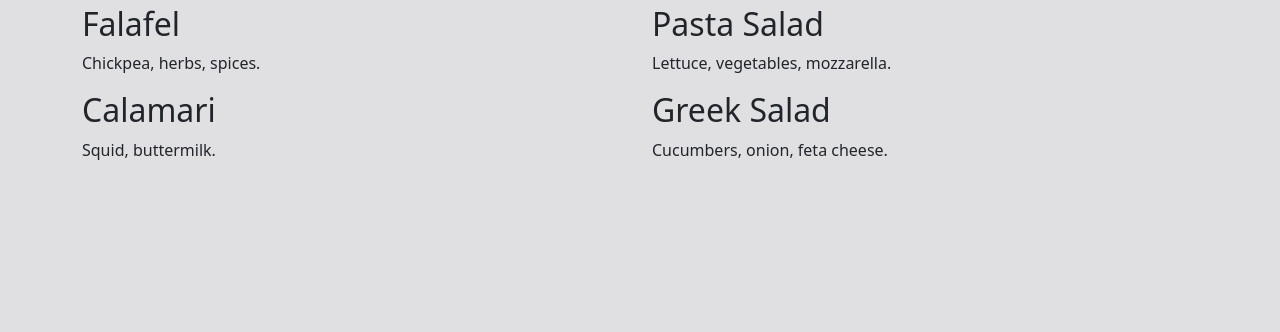
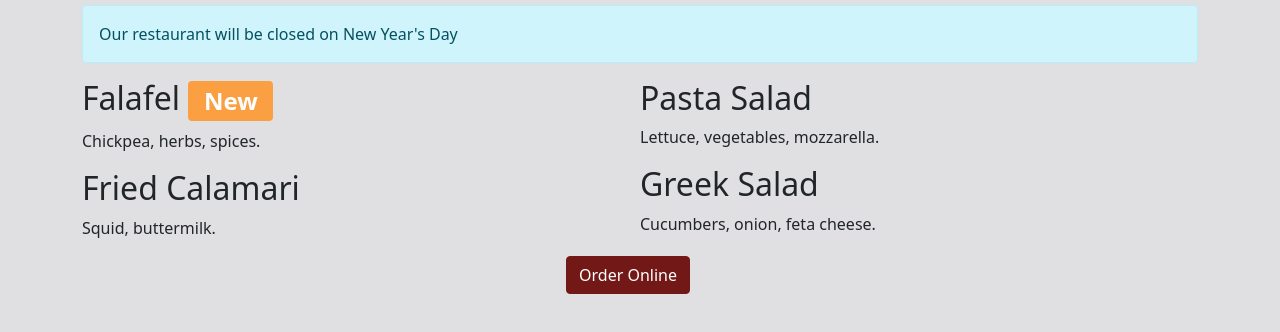
Before and after one commit to Ifouzezi/Meta-frontend, a plain HTML site: page project-4/index.html in a window 1280 px wide. Shown: the part 266-598 px from the top of the page. Drawn offline with Linux system fonts and the light colour scheme.

Commit message:
Adding Bootstrap components to a webpage.

```diff
--- a/project-4/index.html
+++ b/project-4/index.html
@@ -5,12 +5,11 @@
     <link href="bootstrap.min.css" rel="stylesheet">
 </head>
 <body>
-    <script src="bootstrap.bundle.min.js"></script>
     <div class="container">
         <div class="row">
             <div class="col-12">
                 <div class="text-center">
-                    <img src="logo.png" class="omg-fluid">
+                    <img src="logo.png" class="img-fluid">
                 </div>
             </div>
         </div>
@@ -19,13 +18,16 @@
                 <div class="text-center">
                     <h1>Our Menu</h1>
                 </div>
+                <div class="alert alert-info" role="alert">
+                    Our restaurant will be closed on New Year's Day
+                </divv>
             </div>
         </div>
         <div class="row">
             <div class="col-12 col-lg-6">
-                <h2>Falafel</h2>
+                <h2>Falafel <span class="badge bg-secondary">New</span></h2>
                 <p>Chickpea, herbs, spices.</p>
-                <h2>Calamari</h2>
+                <h2>Fried Calamari</h2>
                 <p>Squid, buttermilk.</p>
             </div>
             <div class="col-12 col-lg-6">
@@ -35,6 +37,14 @@
                 <p>Cucumbers, onion, feta cheese.</p>
             </div>
         </div>
+        <div class="row">
+            <div class="col-12">
+                <div class="text-center">
+                    <button type="button" class="btn btn-primary">Order Online</button>
+                </div>
+            </div>
+        </div>
     </div>
+    <script src="bootstrap.bundle.min.js"></script>
 </body>
 </html>
```
